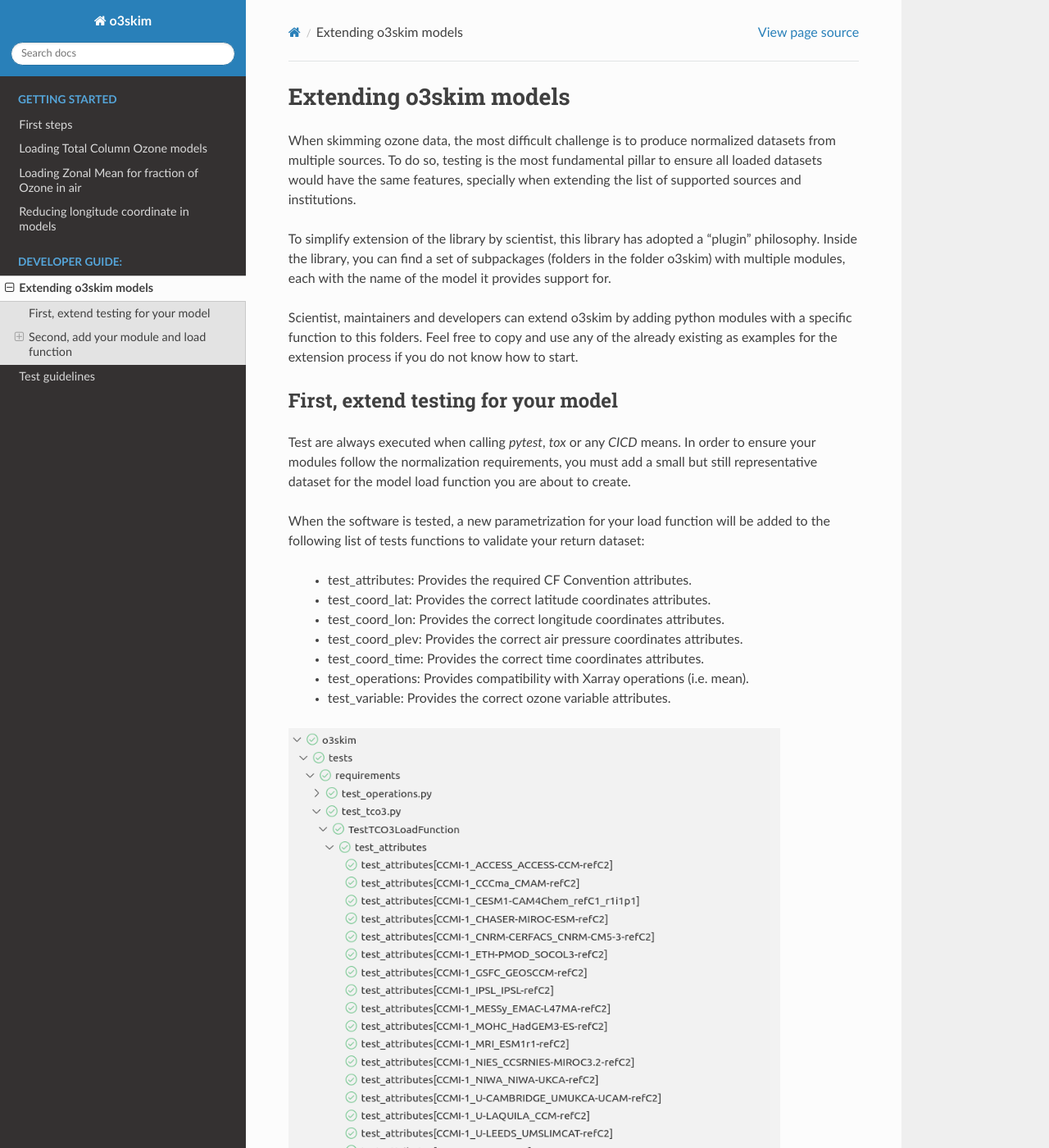
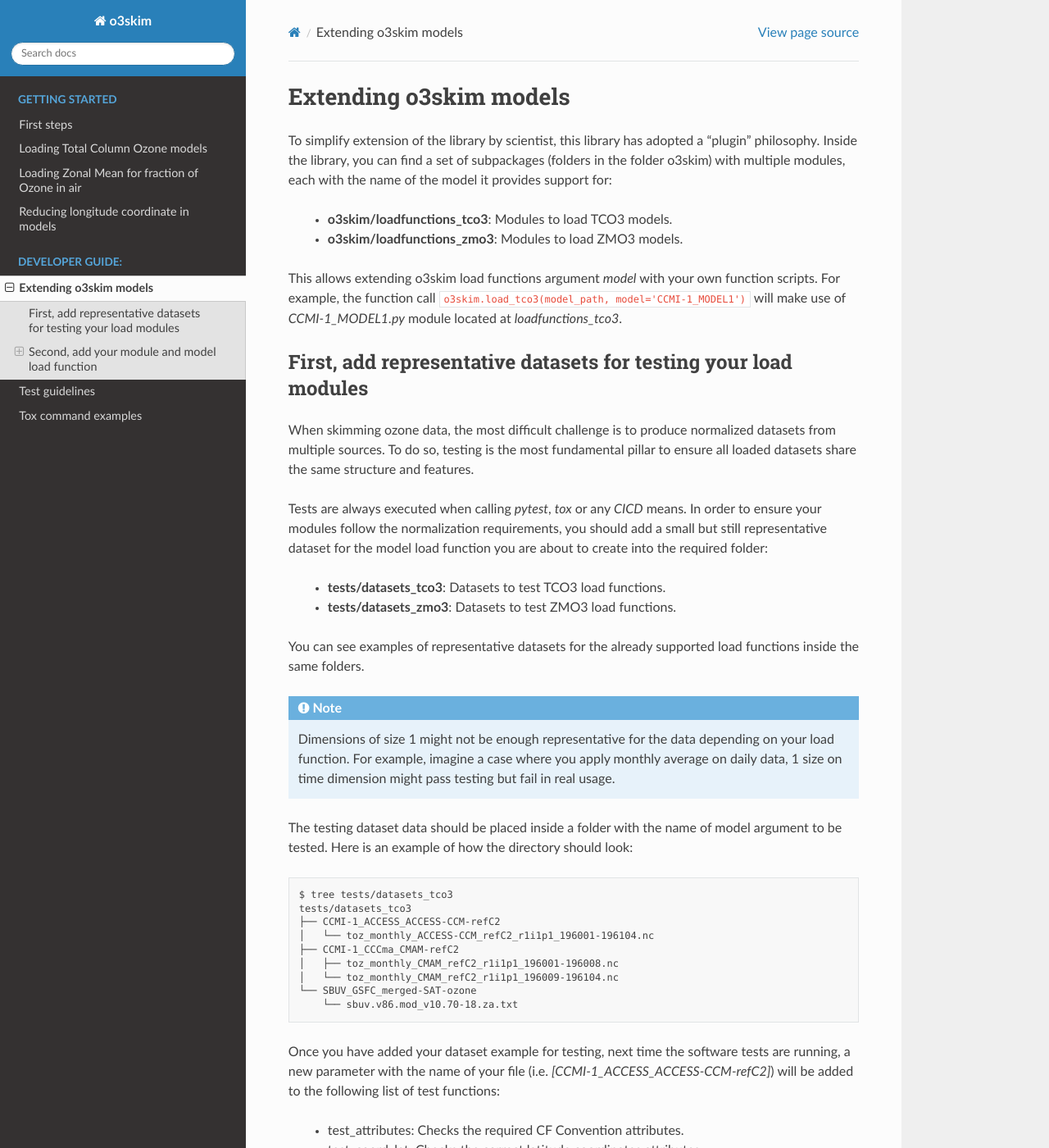
Before and after one commit to EOSC-synergy/o3skim, a Sphinx documentation site: the page built from docs/dev_guide/extend_models.rst, in a window 1280 px wide and 1400 px high. Shown: the whole window at 82% size. Built offline with Sphinx 7.4.7 and the Read the Docs theme 2.0.0, drawn with Linux system fonts in a browser that asks for light colours; pages that are not in the unit, such as notebooks, are missing from menus; some of the changed text lies outside the part shown.

```diff
--- a/docs/dev_guide/extend_models.rst
+++ b/docs/dev_guide/extend_models.rst
@@ -1,54 +1,94 @@
 Extending o3skim models
 =======================
-When skimming ozone data, the most difficult challenge is to produce normalized
-datasets from multiple sources. To do so, testing is the most fundamental
-pillar to ensure all loaded datasets would have the same features, specially
-when extending the list of supported sources and institutions.
-
 To simplify extension of the library by scientist, this library has adopted
 a "plugin" philosophy. Inside the library, you can find a set of subpackages
 (folders in the folder o3skim) with multiple modules, each with the name of
-the model it provides support for.
+the model it provides support for:
 
-Scientist, maintainers and developers can extend o3skim by adding python
-modules with a specific function to this folders. Feel free to copy and use
-any of the already existing as examples for the extension process if you
-do not know how to start.
+ - **o3skim/loadfunctions_tco3**: Modules to load TCO3 models.
+ - **o3skim/loadfunctions_zmo3**: Modules to load ZMO3 models.
+
+This allows extending o3skim load functions argument *model* with your own
+function scripts. For example, the function call
+:code:`o3skim.load_tco3(model_path, model='CCMI-1_MODEL1')` will make use
+of *CCMI-1_MODEL1.py* module located at *loadfunctions_tco3*.
 
 
-First, extend testing for your model
-------------------------------------
-Test are always executed when calling `pytest`, `tox` or any `CICD` means.
+First, add representative datasets for testing your load modules
+----------------------------------------------------------------
+When skimming ozone data, the most difficult challenge is to produce
+normalized datasets from multiple sources. To do so, testing is the most
+fundamental pillar to ensure all loaded datasets share the same structure
+and features.
+
+Tests are always executed when calling `pytest`, `tox` or any `CICD` means.
 In order to ensure your modules follow the normalization requirements,
-you must add a small but still representative dataset for the model load function
-you are about to create.
+you should add a small but still representative dataset for the model load
+function you are about to create into the required folder:
 
-When the software is tested, a new parametrization for your load function
-will be added to the following list of tests functions to validate your return dataset:
+ - **tests/datasets_tco3**: Datasets to test TCO3 load functions.
+ - **tests/datasets_zmo3**: Datasets to test ZMO3 load functions.
 
- - test_attributes: Provides the required CF Convention attributes.
- - test_coord_lat: Provides the correct latitude coordinates attributes.
- - test_coord_lon: Provides the correct longitude coordinates attributes.
- - test_coord_plev: Provides the correct air pressure coordinates attributes.
- - test_coord_time: Provides the correct time coordinates attributes.
- - test_operations: Provides compatibility with Xarray operations (i.e. mean).
- - test_variable: Provides the correct ozone variable attributes.
+You can see examples of representative datasets for the already supported
+load functions inside the same folders.
+
+.. note::
+    Dimensions of size 1 might not be enough representative for the data
+    depending on your load function. For example, imagine a case where you
+    apply monthly average on daily data, 1 size on time dimension might pass
+    testing but fail in real usage.
+
+The testing dataset data should be placed inside a folder with the name of
+model argument to be tested. Here is an example of how the directory should
+look:
+
+.. code-block:: bash
+
+    $ tree tests/datasets_tco3
+    tests/datasets_tco3
+    ├── CCMI-1_ACCESS_ACCESS-CCM-refC2
+    │   └── toz_monthly_ACCESS-CCM_refC2_r1i1p1_196001-196104.nc
+    ├── CCMI-1_CCCma_CMAM-refC2
+    │   ├── toz_monthly_CMAM_refC2_r1i1p1_196001-196008.nc
+    │   └── toz_monthly_CMAM_refC2_r1i1p1_196009-196104.nc
+    └── SBUV_GSFC_merged-SAT-ozone
+        └── sbuv.v86.mod_v10.70-18.za.txt
+
+Once you have added your dataset example for testing, next time the software
+tests are running, a new parameter with the name of your file
+(i.e. *[CCMI-1_ACCESS_ACCESS-CCM-refC2]*) will be added to the following list of
+test functions:
+
+ - test_attributes: Checks the required CF Convention attributes.
+ - test_coord_lat: Checks the correct latitude coordinates attributes.
+ - test_coord_lon: Checks the correct longitude coordinates attributes.
+ - test_coord_plev: Checks the correct air pressure coordinates attributes.
+ - test_coord_time: Checks the correct time coordinates attributes.
+ - test_operations: Checks compatibility with Xarray operations (i.e. mean).
+ - test_variable: Checks the correct ozone variable attributes.
 
 .. image:: ../_static/check_list.png
    :width: 600
+
+This way it is ensure that your load function will return a correct
+*xarray CF object*.
 
 .. note::
     When adding test datasets, take into consideration the following:
 
      - Test samples are stored in a public repository, therefore should not contain private information, check attributes.
-     - Time for testing and repository size are proportional to the test samples. Minimize datasets as much as possible.
+     - Time for testing and repository size are proportional to the test samples. Minimize datasets as much as possible but still representative.
+
 
 Once the dataset is added, you can follow the details described at
-:doc:`testing` to start the validation process.
+:doc:`testing` to install the required tools for testing and run
+the desired tox command at :doc:`commands` to start the validation process.
+If you have not created yet the correct load module you will see that tests
+fail when dataset folder is passed as *model* argument.
 
 
-Second, add your module and load function
------------------------------------------
+Second, add your module and model load function
+-----------------------------------------------
 
 Load functions for load_tco3
 """""""""""""""""""""""""""""""
@@ -67,7 +107,9 @@ and return the final standardized Dataset.
         ...
         return dataset
 
-For testing, add the sample datasets to **tests/datasets_tco3**.
+This function will be tested with the testing datasets models
+from **tests/datasets_tco3** matching the folder name start
+(i.e. `CCMI-1_GSFC` for `CCMI-1_GSFC_X-refC1` and `CCMI-1_GSFC_X-refC2`).
 
 
 Load functions for load_zmo3
@@ -87,4 +129,11 @@ and return the final standardized Dataset.
         ...
         return dataset
 
-For testing, add the sample datasets to **tests/datasets_zmo3**.
+This function will be tested with the testing datasets models
+from **tests/datasets_zmo3** matching the folder name start
+(i.e. `CCMI-1_GSFC` for `CCMI-1_GSFC_X-refC1` and `CCMI-1_GSFC_X-refC2`).
+
+
+.. note::
+    Feel free to use any of the already existing modules as examples for
+    the extension process if you do not know how to start.
--- a/docs/getting_started/first_steps.rst
+++ b/docs/getting_started/first_steps.rst
@@ -36,3 +36,9 @@ install it using pip:
     $ pip install .
     ...
     Successfully installed o3skim-...
+
+.. note:: Some models might need the installation of xarray's IO backends,
+    (i.e. ['netcdf4', 'h5netcdf']) see:
+
+    https://docs.xarray.dev/en/stable/user-guide/io.html
+    https://docs.xarray.dev/en/stable/getting-started-guide/installing.html
--- a/docs/index.rst
+++ b/docs/index.rst
@@ -42,6 +42,7 @@ Developer guide
 
 * Check the :doc:`dev_guide/extend_models` to extend the functionality.
 * Check the :doc:`dev_guide/testing` to test the package and functions.
+* Check the :doc:`dev_guide/commands` to get a collection of useful commands.
 
 .. toctree::
    :maxdepth: 2
```
Also changed, not shown: other parts of docs/index.rst (+1 -4 lines), docs/dev_guide/commands.rst (added, +50 -0 lines), docs/dev_guide/testing.rst (+28 -36 lines), docs/getting_started/load_zmo3.ipynb.
